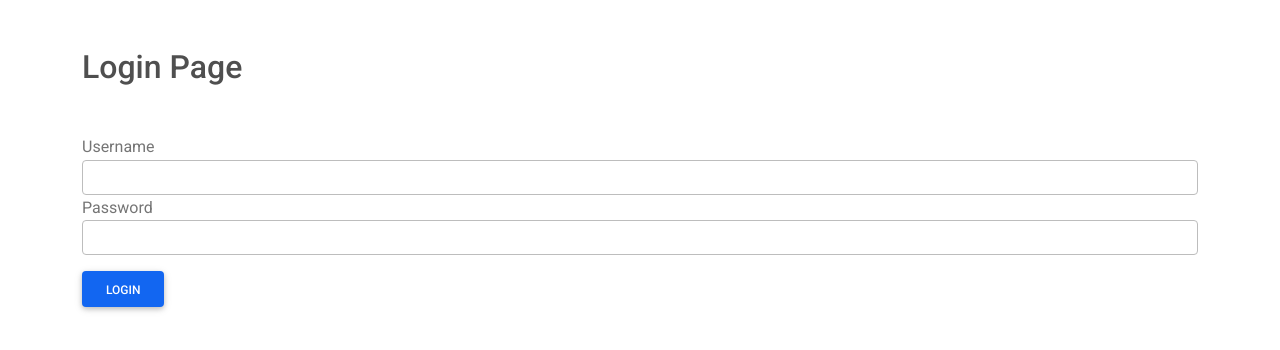
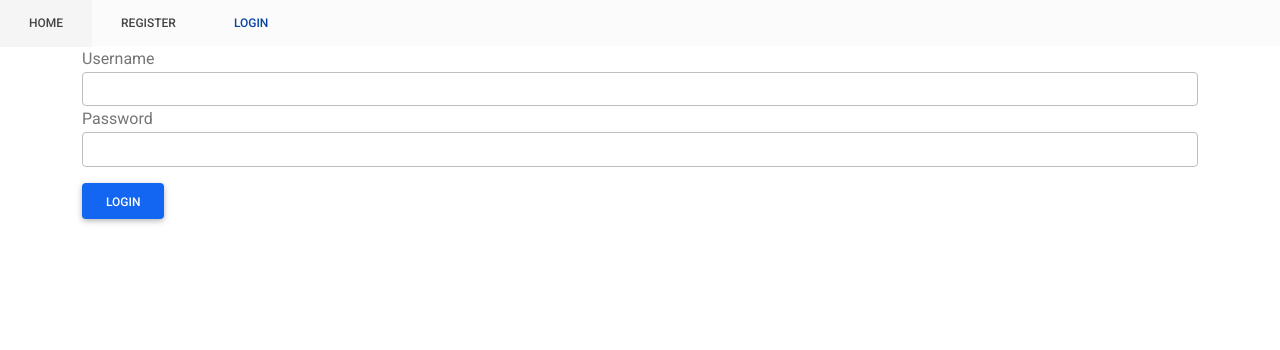
Before and after one commit to abs3nce/socnet-client, a React (Create React App) app: page /login in a window 1280 px wide. Shown: the top 350 px of the page. Built offline with nearby package versions, Linux system fonts and the light colour scheme.

Commit message:
+ navbar prototype

```diff
--- a/src/MainRouter.js
+++ b/src/MainRouter.js
@@ -1,11 +1,13 @@
 import React from "react";
 import { Route, Switch } from "react-router-dom";
+import Navbar from "./core/Navbar";
 import Home from "./core/Home";
 import Register from "./user/Register";
 import Login from "./user/Login";
 
 const MainRouter = () => (
   <div>
+    <Navbar />
     <Switch>
       <Route exact path="/" component={Home} />
       <Route exact path="/register" component={Register} />
--- /dev/null
+++ b/src/core/Navbar.js
@@ -0,0 +1,42 @@
+import React from "react";
+import { Link, withRouter } from "react-router-dom";
+
+const isActive = (props, path) => {
+  if (props.history.location.pathname === path) {
+    return { color: "#0943A2" };
+  } else {
+    return { color: "#444" };
+  }
+};
+
+const Navbar = (props) => (
+  <div className="bg-light">
+    <ul className="nav nav-tabs">
+      <li className="nav-item">
+        <Link className="nav-link" style={isActive(props, "/")} to="/">
+          Home
+        </Link>
+      </li>
+      <li className="nav-item">
+        <Link
+          className="nav-link"
+          style={isActive(props, "/register")}
+          to="/register"
+        >
+          Register
+        </Link>
+      </li>
+      <li className="nav-item">
+        <Link
+          className="nav-link"
+          style={isActive(props, "/login")}
+          to="/login"
+        >
+          Login
+        </Link>
+      </li>
+    </ul>
+  </div>
+);
+
+export default withRouter(Navbar);
--- a/src/user/Login.js
+++ b/src/user/Login.js
@@ -120,8 +120,6 @@ class Login extends Component {
 
     return (
       <div className="container">
-        <h2 className="mt-5 mb-5">Login Page</h2>
-
         {this.loadLoginForm(username, password)}
 
         {/* alert o neuspesnom logine s errorom*/}
```
